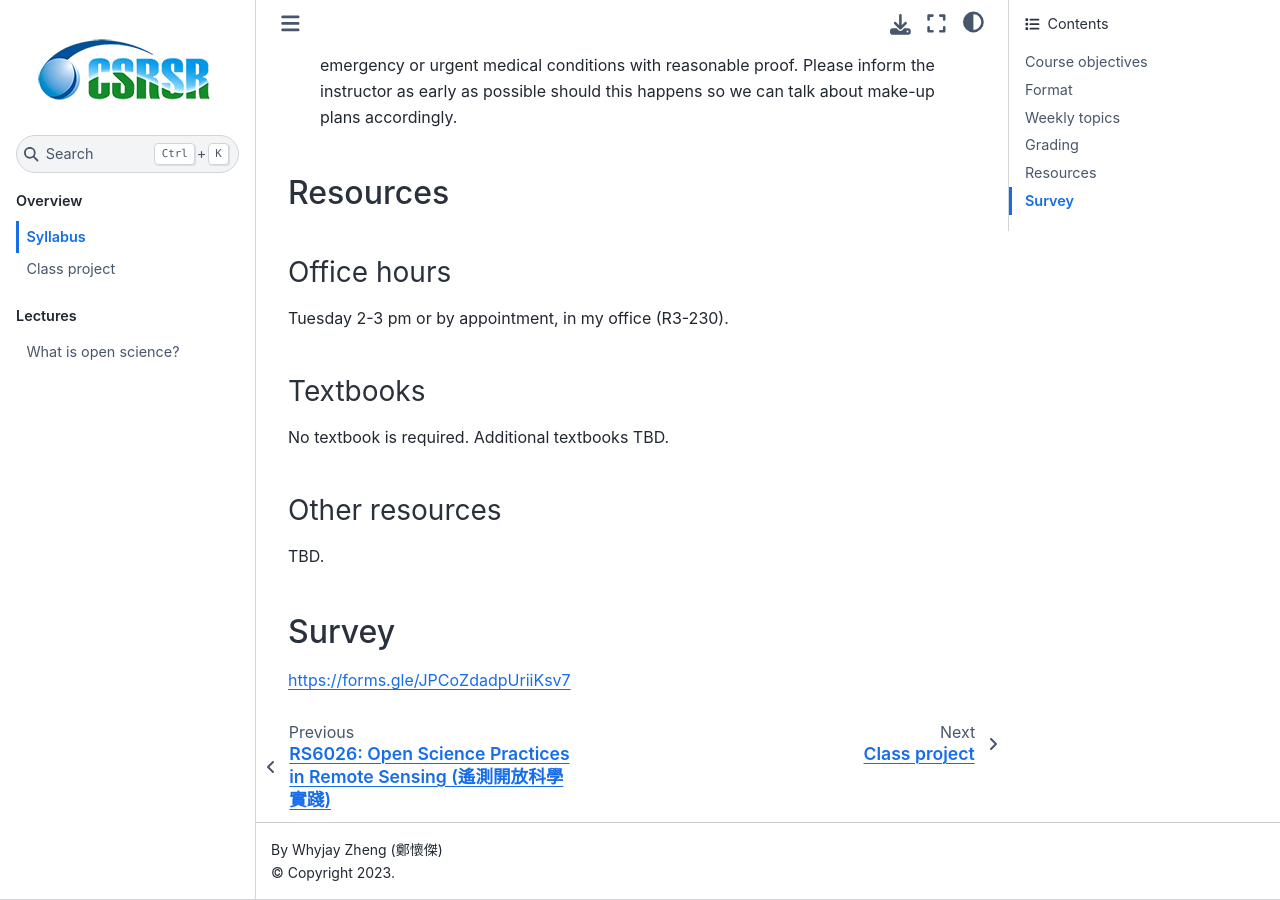
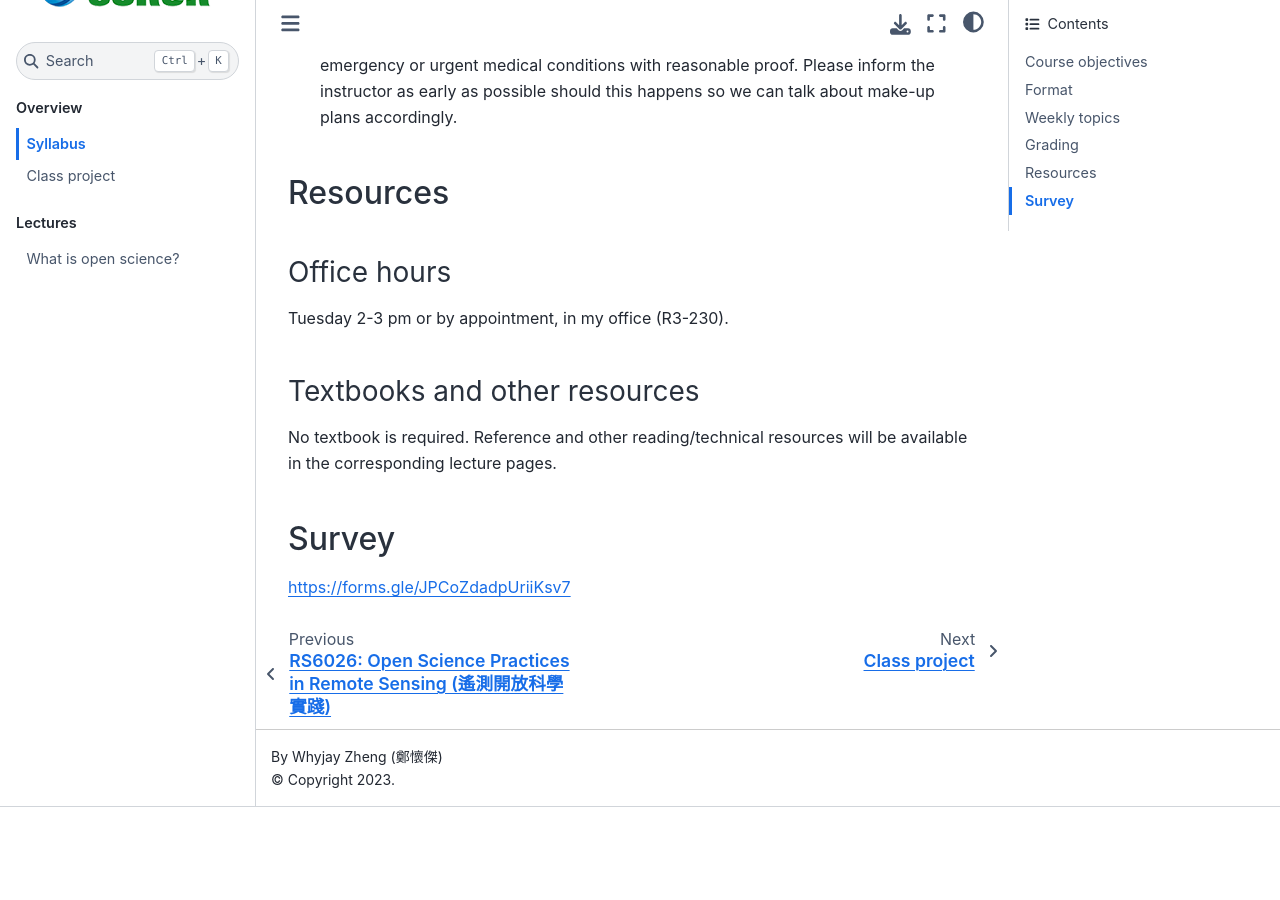
Before and after one commit to whyjz/ncu-open-science, a Jupyter Book: the page built from docs/syllabus.md, in a window 1280 px wide and 900 px high, scrolled down 3609 px. Built offline with Jupyter Book 1.0.4 settings and Sphinx 7.4.7 and the Sphinx Book theme 1.1.4, drawn with Linux system fonts in a browser that asks for light colours; after the commit the page ends 4416 px from its top, so only the background shows below that.

Commit message:
Update L1 content 4

```diff
--- a/docs/syllabus.md
+++ b/docs/syllabus.md
@@ -117,13 +117,9 @@
 
 Tuesday 2-3 pm or by appointment, in my office (R3-230).
 
-### Textbooks
+### Textbooks and other resources
 
-No textbook is required. Additional textbooks TBD.
-
-### Other resources
-
-TBD.
+No textbook is required. Reference and other reading/technical resources will be available in the corresponding lecture pages.
 
 ## Survey
 
```
Also changed, not shown: docs/lectures/L1-intro.md (+1 -1 lines).
